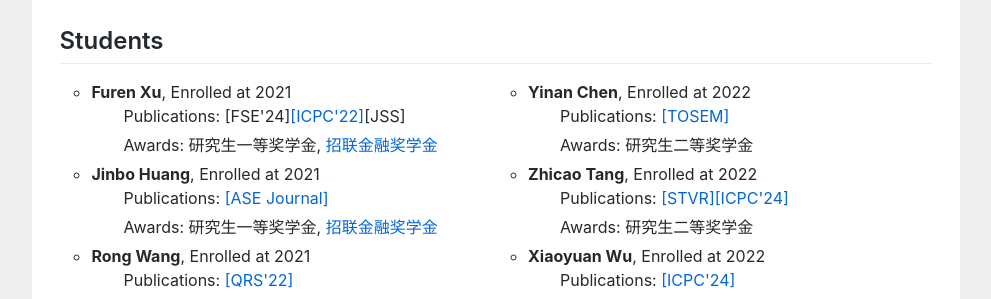
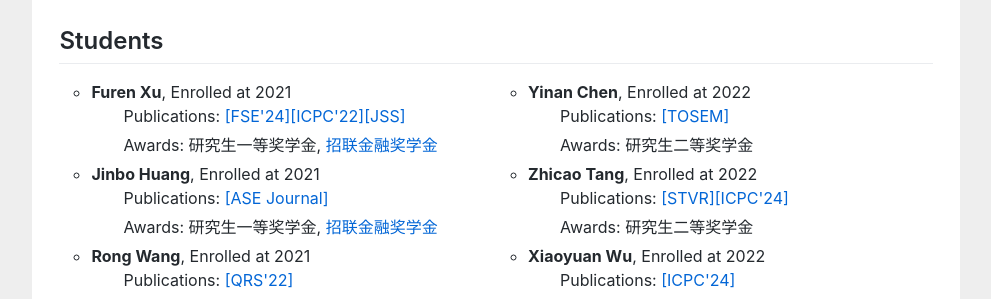
Before and after one commit to huangyuan-hy/huangyuan-hy.github.io, a Jekyll site: the page index.html, which Jekyll copies as it is, in a window 1280 px wide. Shown: the part 4556-4855 px from the top of the page, without its empty margins (144-1135 px from the left). Built offline with Jekyll 4.4.1, drawn with Linux system fonts in a browser that asks for light colours.

Commit message:
Update index.html

```diff
--- a/index.html
+++ b/index.html
@@ -242,7 +242,7 @@ empirical study to learn how programmers reuse code on <a href="https://stackove
         <div class="column">				<ul>
 
 <li type="circle"><b>Furen Xu</b>, Enrolled at 2021</li>
-    <p style="text-indent:2em;">Publications: <a>[FSE'24]</a><a href="https://dl.acm.org/doi/abs/10.1145/3524610.3527923">[ICPC'22]</a><a>[JSS]</a></p>
+    <p style="text-indent:2em;">Publications: <a href="">[FSE'24]</a><a href="https://dl.acm.org/doi/abs/10.1145/3524610.3527923">[ICPC'22]</a><a href="">[JSS]</a></p>
 	<p style="text-indent:2em; line-height:2px;">Awards: 研究生一等奖学金, <a href="https://sse.sysu.edu.cn/article/403">招联金融奖学金</a></p>
 
 <li type="circle"><b>Jinbo Huang</b>, Enrolled at 2021</li>
```
